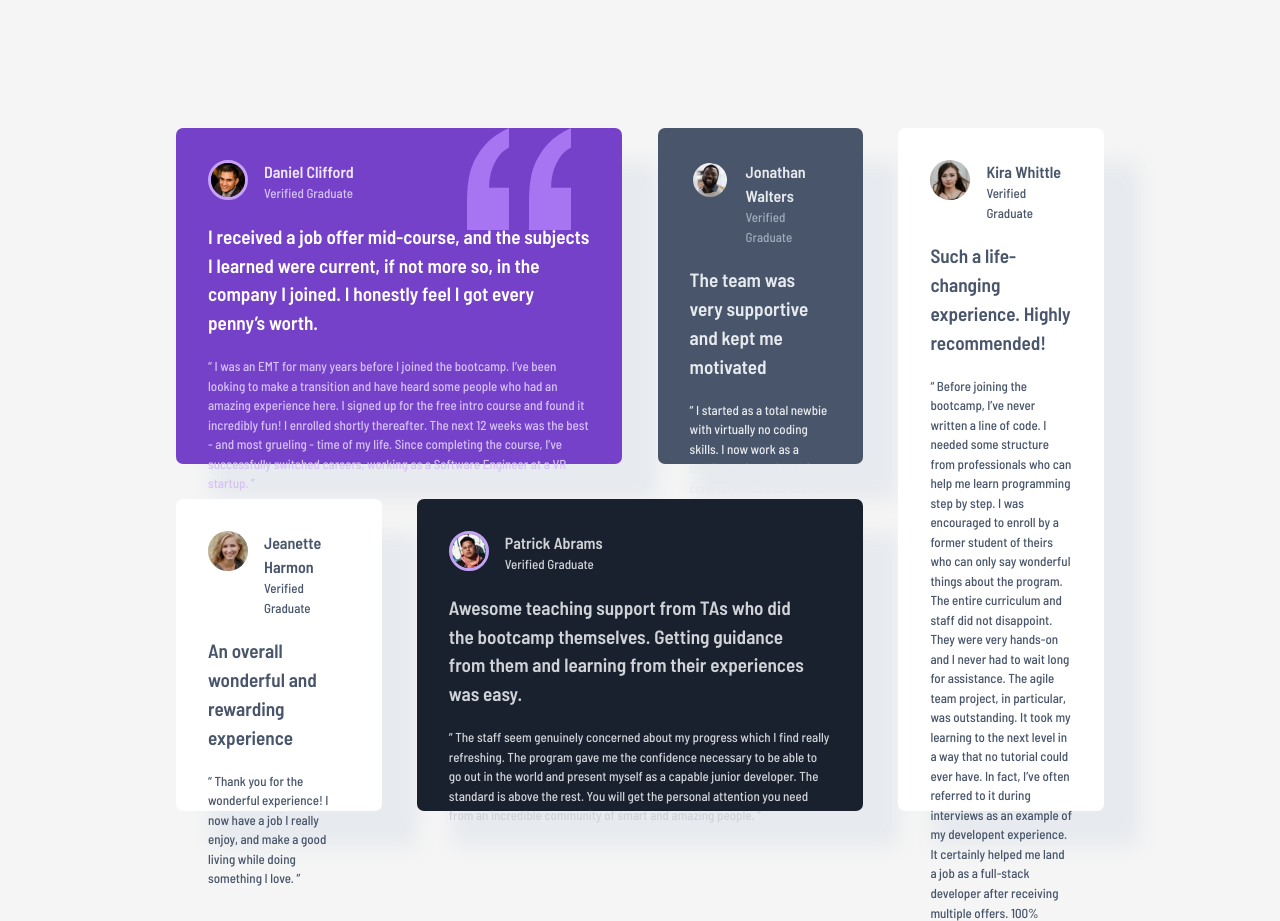
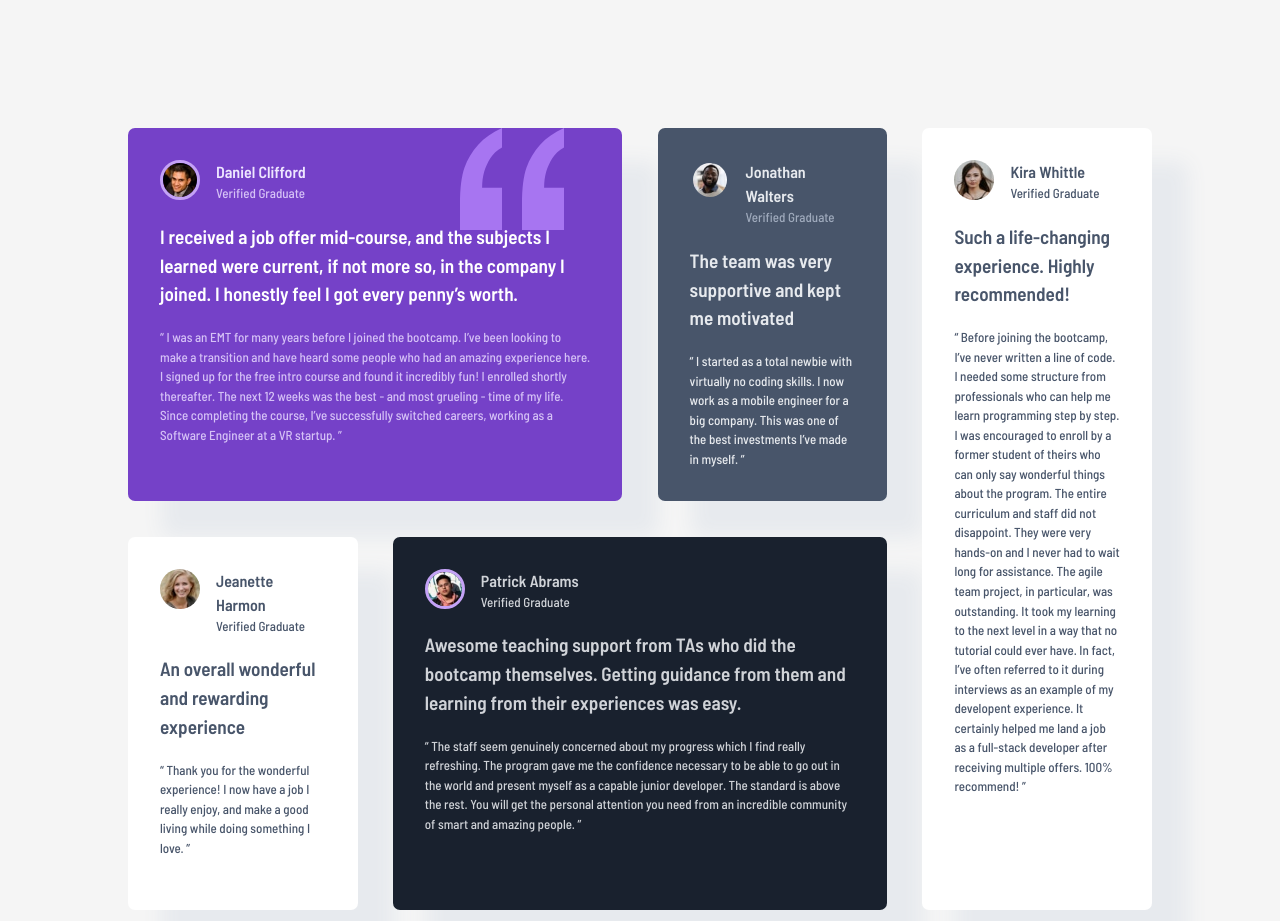
Before and after one commit to anton-mirazchiyski/Testimonials-Grid-Section, a plain HTML site: page index.html in a window 1280 px wide. Shown: the top 921 px of the page. Drawn offline with Linux system fonts and the light colour scheme.

Commit message:
Fix desktop and laptop responsiveness

```diff
--- a/stylesheets/styles.css
+++ b/stylesheets/styles.css
@@ -116,9 +116,15 @@ blockquote p:first-child {
 
 @media screen and (min-width: 1024px) {
   .testimonials-section {
-    margin: 8rem 11rem;
+    margin: 7rem 11rem;
+  }
+}
+
+@media screen and (min-width: 1200px) {
+  .testimonials-section {
+    margin: 8rem;
     grid-template-columns: repeat(4, 1fr);
-    grid-template-rows: 21rem 19.5rem;
+    grid-template-rows: repeat(2, 1fr);
     gap: 2.2rem;
   }
 
@@ -151,3 +157,9 @@ blockquote p:first-child {
     grid-row: 1 / 3;
   }
 }
+
+@media screen and (min-width: 1400px) {
+  .testimonials-section {
+    margin: 8rem 11rem;
+  }
+}
```
